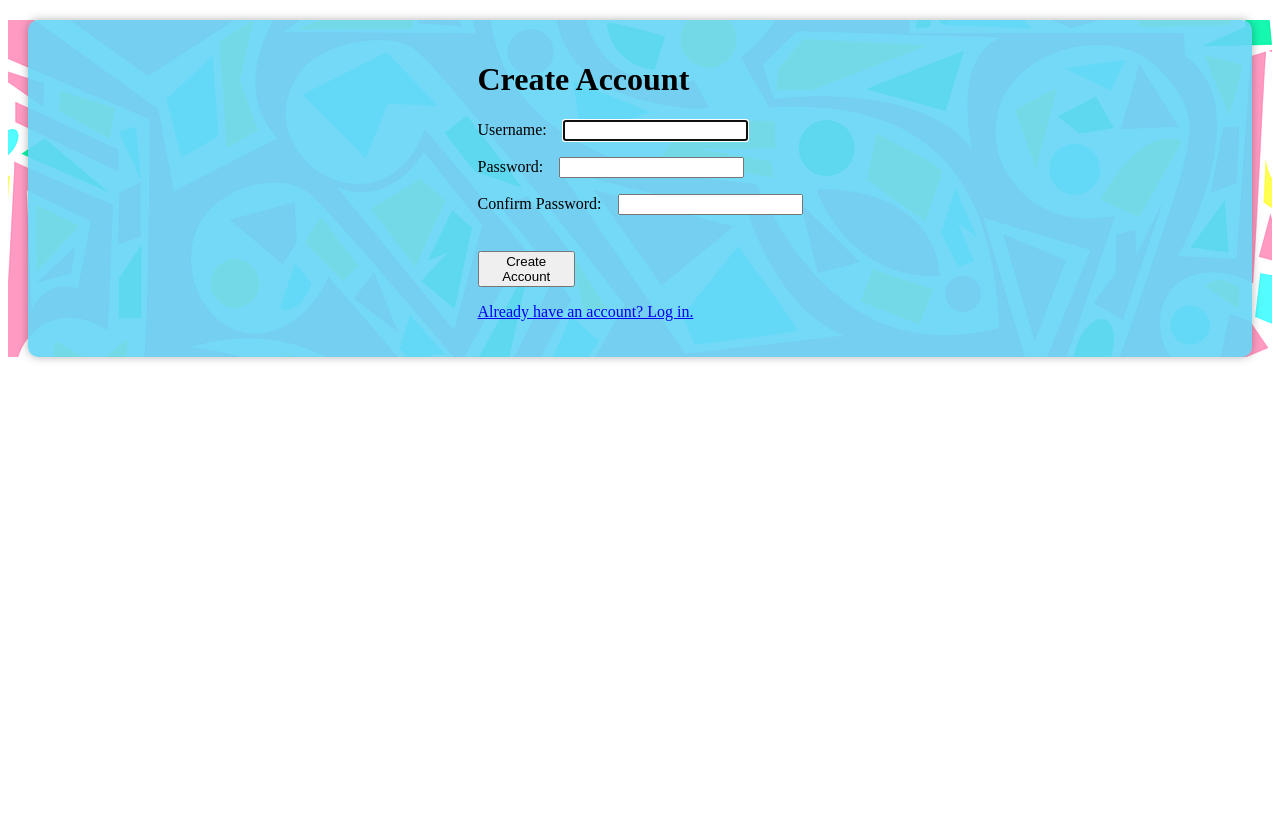
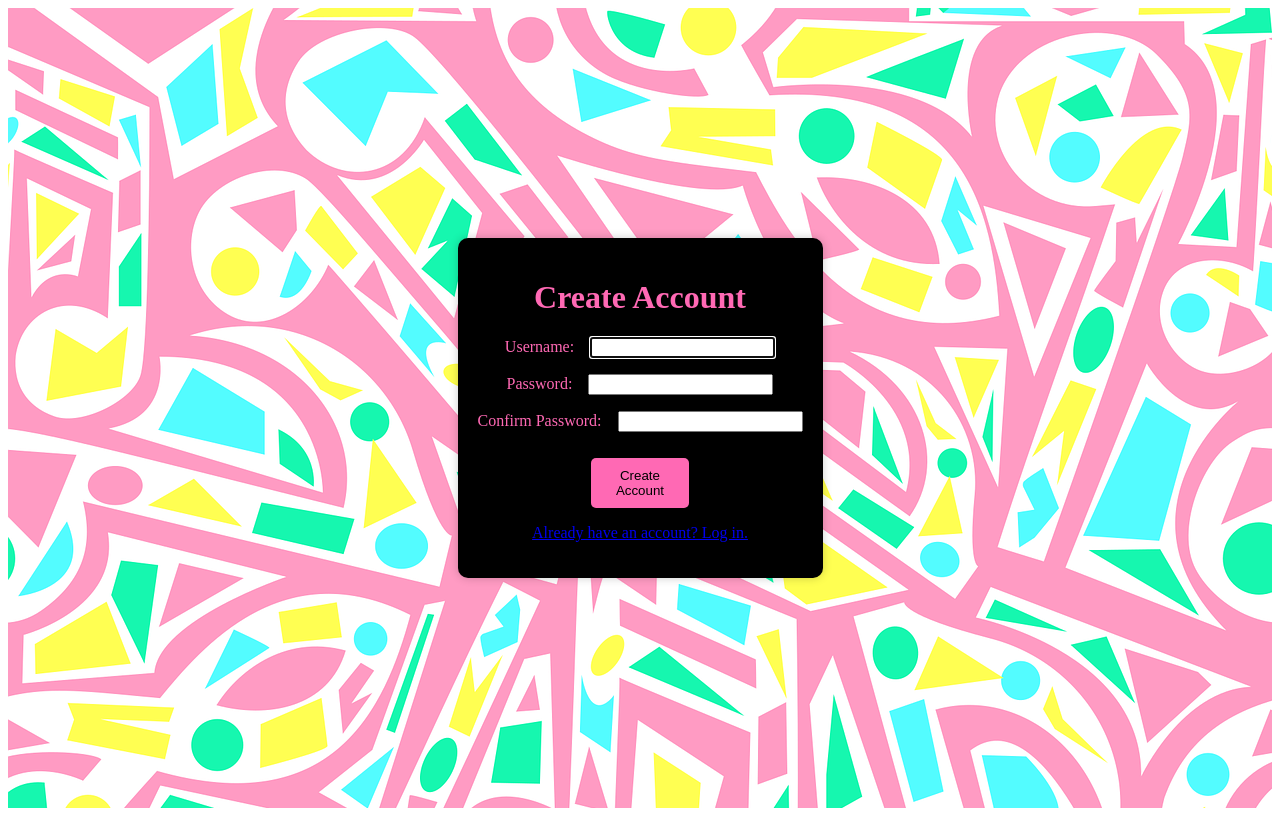
Before and after one commit to littsdj/superfan-source, a Vue app in the folder vue/: page /register in a window 1280 px wide. Built offline with nearby package versions, Linux system fonts and the light colour scheme.

Commit message:
login and register views

```diff
--- a/vue/src/views/Login.vue
+++ b/vue/src/views/Login.vue
@@ -1,7 +1,9 @@
 <template>
   <div id="login">
     <form @submit.prevent="login">
-      <h1>Please Sign In</h1>
+      <div class="login-background"></div> <!-- Create a separate div for background -->
+      <div class="login-box">
+        <h1 class="login-title">Please Sign In</h1>
         <div role="alert" v-if="invalidCredentials">
           Invalid username and password!
         </div>
@@ -16,10 +18,11 @@
           <label for="password">Password</label>
           <input type="password" id="password" v-model="user.password" required />
         </div>
-      <button type="submit">Sign in</button>
+        <button type="submit" class="login-button">Sign in</button>
         <p>
           <router-link :to="{ name: 'register' }">Need an account? Sign up.</router-link>
         </p>
+      </div>
     </form>
   </div>
 </template>
@@ -29,7 +32,6 @@ import authService from "../services/AuthService";
 
 export default {
   name: "login",
-  components: {},
   data() {
     return {
       user: {
@@ -68,17 +70,25 @@ export default {
   justify-content: center;
   align-items: center;
   height: 100vh;
-    background:url("../images/login-background.png");
+  position: relative; /* Add position relative to create a stacking context */
+}
+
+.login-background {
+  position: absolute;
+  top: 0;
+  left: 0;
+  width: 100%;
+  height: 100%;
+  background: url("../images/login-background.png"); /* Set the background image */
   background-size: cover;
   background-position: center;
+  opacity: 0.9; /* Set the opacity for the background */
+  z-index: -1; /* Send the background behind the content */
 }
 
 .login-box {
-    display: flex;
-    flex-direction: column;
-    justify-content: center;
-    align-items: center;
-    background-color: rgba(248, 17, 229, 0.6);
+  background-color: rgb(0, 0, 0, .8); /* Black background color */
+  color: hotpink; /* Hot pink text color */
   border-radius: 10px;
   box-shadow: 0 0 10px rgba(0, 0, 0, 0.2);
   padding: 20px;
@@ -86,11 +96,24 @@ export default {
   text-align: center;
 }
 
+.login-title {
+  color: hotpink; /* Hot pink title color */
+}
 
+.login-button {
+  background-color: hotpink; /* Hot pink button background color */
+  color: black; /* Black button text color */
+  border: none;
+  padding: 10px 20px;
+  border-radius: 5px;
+  cursor: pointer;
+  margin-top: 10px;
+}
 
 .form-input-group {
   margin-bottom: 1rem;
 }
+
 label {
   margin-right: 0.5rem;
 }
--- a/vue/src/views/Register.vue
+++ b/vue/src/views/Register.vue
@@ -1,6 +1,7 @@
 <template>
   <div id="register" class="text-center">
-    <form @submit.prevent="register">
+    <div class="register-background"></div> <!-- Create a separate div for background -->
+    <form @submit.prevent="register" class="register-box">
       <h1>Create Account</h1>
       <div role="alert" v-if="registrationErrors">
         {{ registrationErrorMsg }}
@@ -17,7 +18,7 @@
         <label for="confirmPassword">Confirm Password:</label>
         <input type="password" id="confirmPassword" v-model="user.confirmPassword" required />
       </div>
-      <button type="submit">Create Account</button>
+      <button type="submit" class="register-button">Create Account</button>
       <p><router-link :to="{ name: 'login' }">Already have an account? Log in.</router-link></p>
     </form>
   </div>
@@ -75,15 +76,45 @@ export default {
 
 <style scoped>
 #register {
-  display:flex;
+  display: flex;
   flex-direction: column;
-  align-items: center; /* Center horizontally */
+  align-items: center;
   justify-content: center;
-  background-color: rgba(101, 213, 247, 0.9); /* Make the form background slightly opaque */
+  height: 100vh;
+  position: relative; /* Add position relative to create a stacking context */
+}
+
+.register-background {
+  position: absolute;
+  top: 0;
+  left: 0;
+  width: 100%;
+  height: 100%;
+  background: url("../images/music-notes.png"); /* Set the background image */
+  background-size: cover;
+  background-position: center;
+  opacity: 0.9; /* Set the opacity for the background */
+  z-index: -1; /* Send the background behind the content */
+}
+
+.register-box {
+  background-color: black; /* Black background color */
+  color: hotpink; /* Hot pink text color */
+  border-radius: 10px;
+  box-shadow: 0 0 10px rgba(0, 0, 0, 0.2);
   padding: 20px;
-  border-radius: 10px; /* Add rounded corners to the form */
-  box-shadow: 0px 0px 10px 0px rgba(0, 0, 0, 0.3); /* Add a subtle shadow to the form */
-  margin:20px;
+  max-width: 400px;
+  text-align: center;
+}
+
+.register-button {
+  background-color: hotpink; /* Hot pink button background color */
+  color: black; /* Black button text color */
+  border: none;
+  padding: 10px 20px;
+  border-radius: 5px;
+  cursor: pointer;
+  margin-top: 10px;
 }
 
 .form-input-group {
```
Lines whose indentation alone changed are shown as unchanged.
